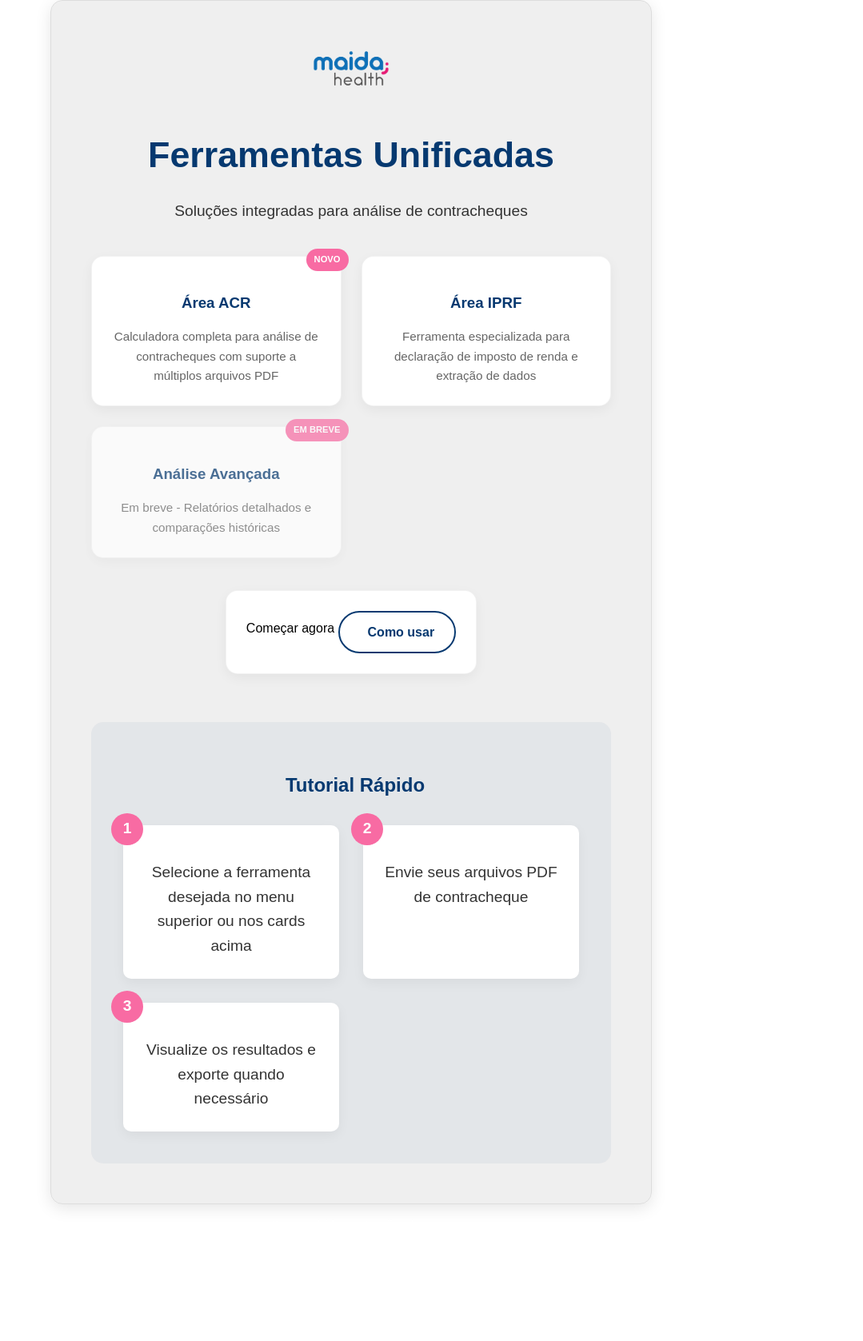
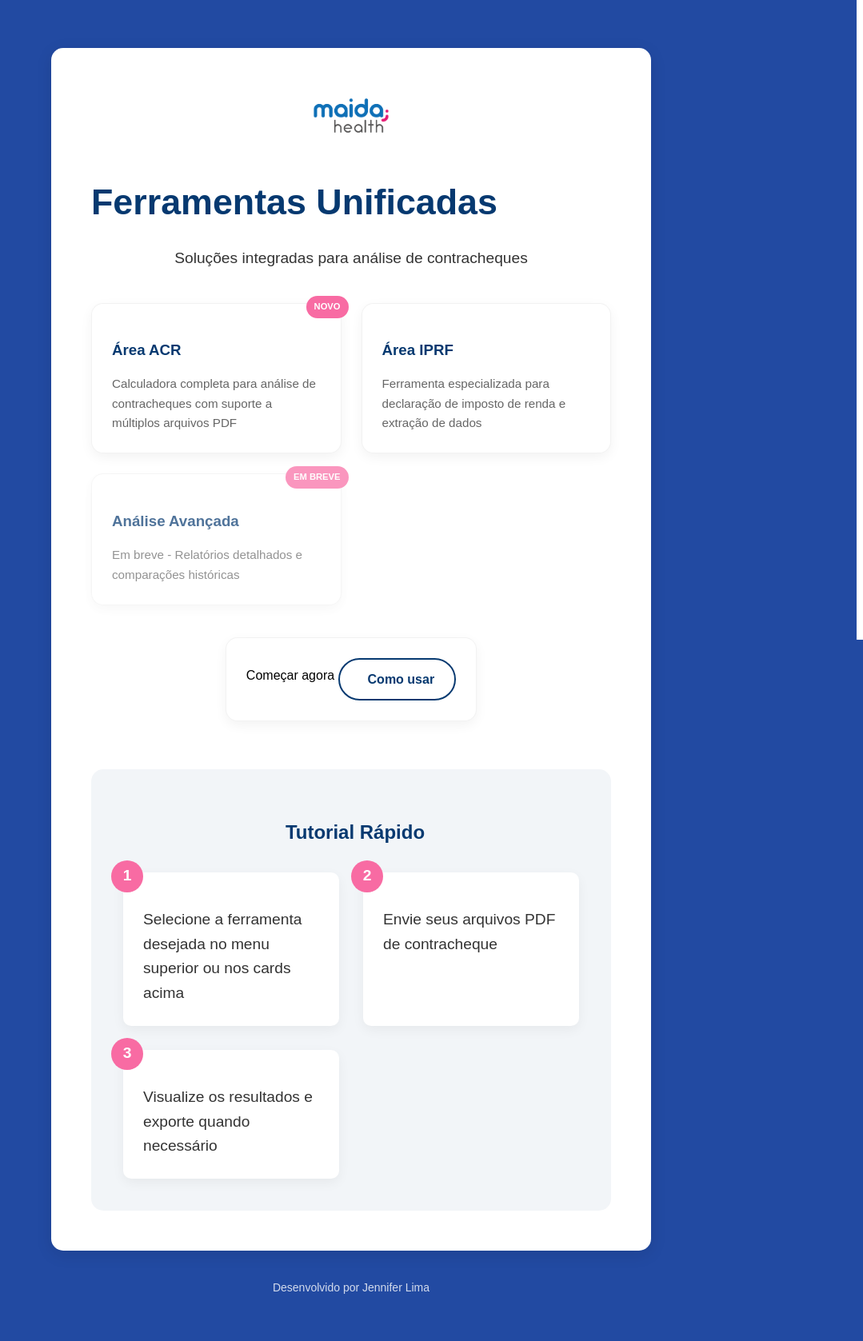
Before and after one commit to JennyGD1/AreaACR, a Flask app: page / in a window 1280 px wide. Shown: the whole page at 80% size, without its empty margins (201-1280 px from the left). Before the commit the page ends 1511 px from the top, so only its background shows below. Run offline with Flask 3, Linux system fonts and the light colour scheme.

Commit message:
Update inicio.css

```diff
--- a/static/css/pages/inicio.css
+++ b/static/css/pages/inicio.css
@@ -3,11 +3,12 @@
 /* 1. Ajuste no Body:
    O body vai organizar a página em seções (cabeçalho, conteúdo, rodapé). */
 body.page-inicio {
-    background-color: #ffffff;
+    background-color: #224aa2; /* Fundo azul */
     display: flex;
-    flex-direction: column; /* Empilha os filhos na vertical */
-    min-height: 100vh; /* Ocupa no mínimo a altura toda da tela */
-    box-sizing: border-box; /* Garante que padding não afete o tamanho total */
+    flex-direction: column;
+    min-height: 100vh;
+    margin: 0;
+    padding: 40px 0; /* Espaçamento igual no topo e base */
 }
 
 /* 2. Ajuste no Main:
@@ -23,13 +24,13 @@ body.page-inicio {
 
 /* 3. A Caixa de Boas-Vindas (nenhuma mudança aqui, mas mantemos para clareza) */
 .welcome-container {
-    background-color: rgba(238, 238, 238, 0.92); /* Fundo cinza claro com leve transparência */
+    background-color: white; /* Fundo branco */
     padding: 50px;
     border-radius: 15px;
     box-shadow: 0 5px 20px rgba(0, 0, 0, 0.1);
     max-width: 650px;
-    border: 1px solid #ddd;
-    text-align: center;
+    width: 90%; /* Responsivo */
+    margin: 20px auto; /* Centraliza com espaçamento */
 }
 
 /* 4. Textos dentro da Caixa (nenhuma mudança aqui) */
```
